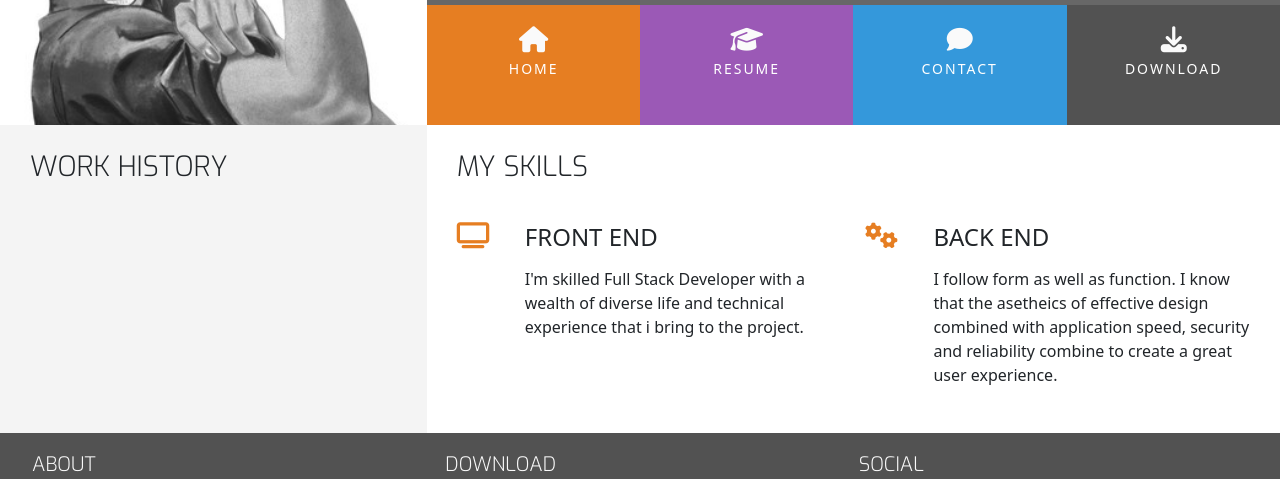
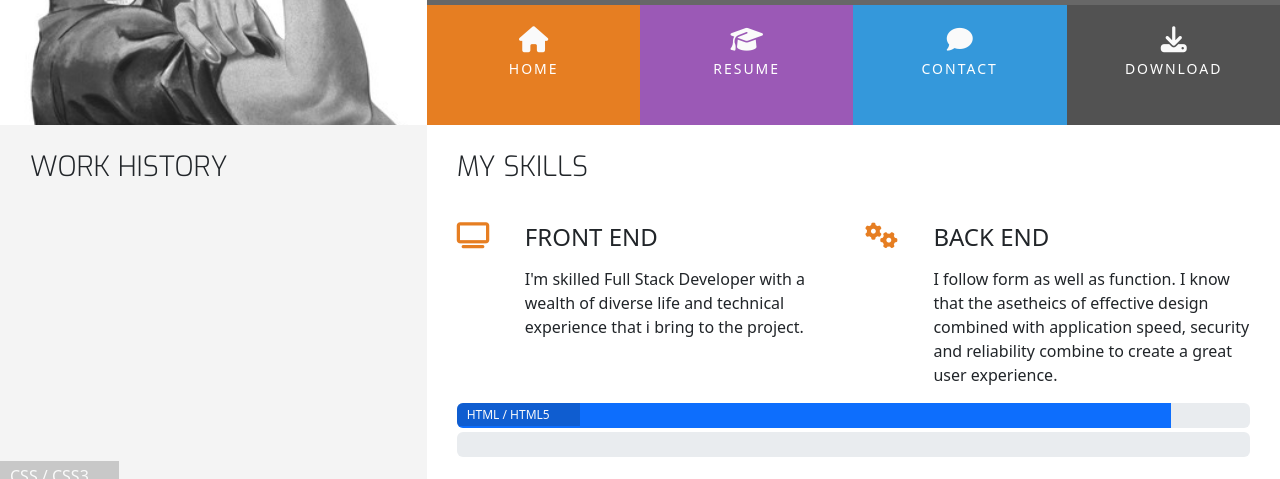
Before and after one commit to Ebuka-martins/resume-cv, a plain HTML site: page resume.html in a window 1280 px wide. Shown: the part 174-653 px from the top of the page. Drawn offline with nearby package versions, Linux system fonts and the light colour scheme.

Commit message:
adding resume skills part 1

```diff
--- a/assets/css/style.css
+++ b/assets/css/style.css
@@ -255,3 +255,21 @@ footer {
     position: relative;
     width: 60%;
 }
+
+
+/* ------------------------------Skills */
+
+.progress {
+    position: relative;
+    height: 25px;
+    margin-bottom: 4px;
+}
+
+.progress-type {
+    position: absolute;
+    left: 0px;
+    font-weight: 400;
+    padding: 3px 30px 2px 10px;
+    color: #fafafa;
+    background-color: rgba(25, 25, 25, 0.2);
+}
--- a/resume.html
+++ b/resume.html
@@ -95,6 +95,23 @@
             </div>
 
           </div>
+          <div class="row">
+            <div class="col">
+              <div class="progress">
+                <div class="progress-bar" role="progressbar" aria-valuenow="90" aria-valuemin="0" aria-valuemax="100" style="width: 90%;">
+                  <span class="sr-only">90% complete</span>
+                </div>
+                <span class="progress-type">HTML / HTML5</span>
+              </div>
+              <div class="progress"></div>
+                <div class="progress-bar bg-success" role="progressbar" aria-valuenow="80" aria-valuemin="0" aria-valuemax="100" style="width: 80%;">
+                  <span class="sr-only">80% complete</span>
+                </div>
+                <span class="progress-type">CSS / CSS3</span>
+              </div>
+            </div>
+
+          </div>
         </div>
       </div>
 
```
